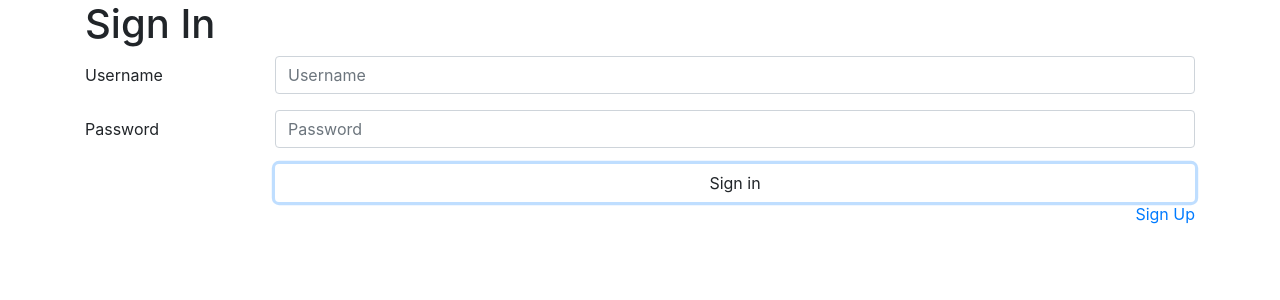
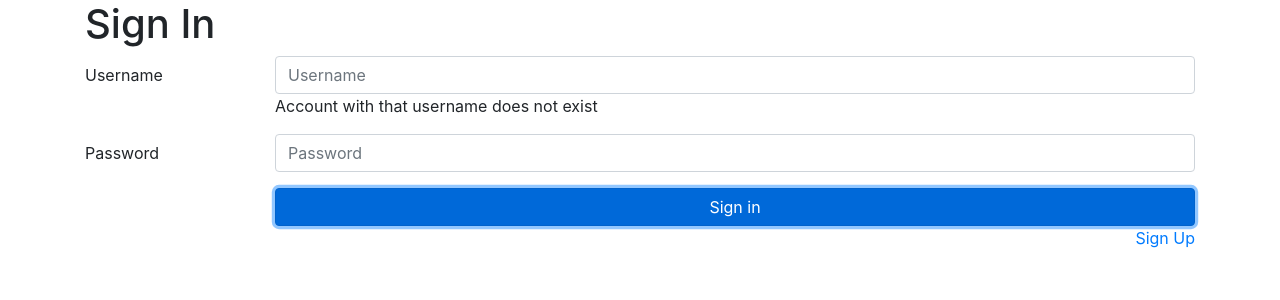
Before and after one commit to ericyzhou/cs4550-critical-projections-client-angular, an Angular app: page /login in a window 1280 px wide. Both pictures are taken after a click on the button "Sign in". Shown: the top 300 px of the page. Built offline with nearby package versions, Linux system fonts and the light colour scheme.

Commit message:
login page

```diff
--- a/src/app/login-page/login-page.component.html
+++ b/src/app/login-page/login-page.component.html
@@ -1,27 +1,45 @@
 <div class="container">
   <h1>Sign In</h1>
-  <form>
+  <div>
     <div class="form-group row">
-      <label for="username" class="col-sm-2 col-form-label">
-        Username </label>
+      <label for="username"
+             class="col-sm-2 col-form-label">
+        Username
+      </label>
       <div class="col-sm-10">
         <input class="form-control"
+               [(ngModel)]="username"
+               (ngModelChange)="validateUsername()"
                id="username"
                placeholder="Username">
+        <div [hidden]="!invalidUsernameNotification">
+          Account with that username does not exist
+        </div>
       </div>
     </div>
     <div class="form-group row">
-      <label for="password" class="col-sm-2 col-form-label">
-        Password </label>
+      <label for="password"
+             class="col-sm-2 col-form-label">
+        Password
+      </label>
       <div class="col-sm-10">
-        <input type="password" class="form-control"
-               id="password" placeholder="Password">
+        <input type="password"
+               [(ngModel)]="password"
+               (keypress)="handleKeyPress($event)"
+               class="form-control"
+               id="password"
+               placeholder="Password">
+        <div [hidden]="!invalidPasswordNotification">
+          Incorrect password
+        </div>
       </div>
     </div>
     <div class="form-group row">
       <label class="col-sm-2 col-form-label"></label>
       <div class="col-sm-10">
-        <button class="btn btn-block">
+        <button type="button"
+                class="btn btn-primary btn-block"
+                (click)="attemptLogin()">
           Sign in
         </button>
         <a routerLink="/signup" class="float-right">
@@ -29,5 +47,5 @@
         </a>
       </div>
     </div>
-  </form>
+  </div>
 </div>
--- a/src/app/login-page/login-page.component.ts
+++ b/src/app/login-page/login-page.component.ts
@@ -1,4 +1,6 @@
 import { Component, OnInit } from '@angular/core';
+import {UserService} from '../../services/user-service';
+import {Router} from '@angular/router';
 
 @Component({
   selector: 'app-login-page',
@@ -8,10 +10,50 @@ import { Component, OnInit } from '@angular/core';
 export class LoginPageComponent implements OnInit {
 
   username = '';
+  password = '';
+  validUsername = false;
+  invalidUsernameNotification = false;
+  invalidPasswordNotification = false;
 
-  constructor() { }
+  validateUsername = () => {
+    this.userService.usernameIsValid(this.username)
+      .then(response => this.validUsername = response.response === 1);
+  }
+
+  attemptLogin = () => {
+    if (this.validUsername) {
+      this.invalidUsernameNotification = false;
+      this.userService.getUserByLogin({username: this.username, password: this.password})
+        .then(response => this.serviceLogin(response));
+    } else {
+      this.invalidUsernameNotification = true;
+    }
+  }
+
+  handleKeyPress = (target: { charCode: number; }) => {
+    if (target.charCode === 13) {
+      this.attemptLogin();
+    }
+  }
+
+  serviceLogin = (serviceResponse: {response: number, user: any}) => {
+    if (serviceResponse.response === 0) {
+      this.invalidPasswordNotification = true;
+    } else {
+      this.router.navigate([`/profile/${this.username}`])
+        .then(response => console.log(response));
+    }
+  }
+
+  constructor(private userService: UserService,
+              private router: Router) { }
 
   ngOnInit(): void {
+    this.username = '';
+    this.password = '';
+    this.validUsername = false;
+    this.invalidUsernameNotification = false;
+    this.invalidPasswordNotification = false;
   }
 
 }
--- a/src/services/user-service.ts
+++ b/src/services/user-service.ts
@@ -1,10 +1,21 @@
 import {Injectable} from '@angular/core';
 
+const loginUrl = 'https://critical-projections-server.herokuapp.com/api/login';
 const url = 'https://critical-projections-server.herokuapp.com/api/users';
 const urlValidate = 'https://critical-projections-server.herokuapp.com/api/validate';
 
 @Injectable()
 export class UserService {
+
+  getUserByLogin = (login: {username: string, password: string}) =>
+    fetch(`${loginUrl}`, {
+      method: 'POST',
+      body: JSON.stringify(login),
+      headers: {
+        'content-type': 'application/json'
+      }
+    })
+      .then(response => response.json())
 
   usernameIsValid = (username: string) =>
     fetch(`${urlValidate}/${username}`)
```
